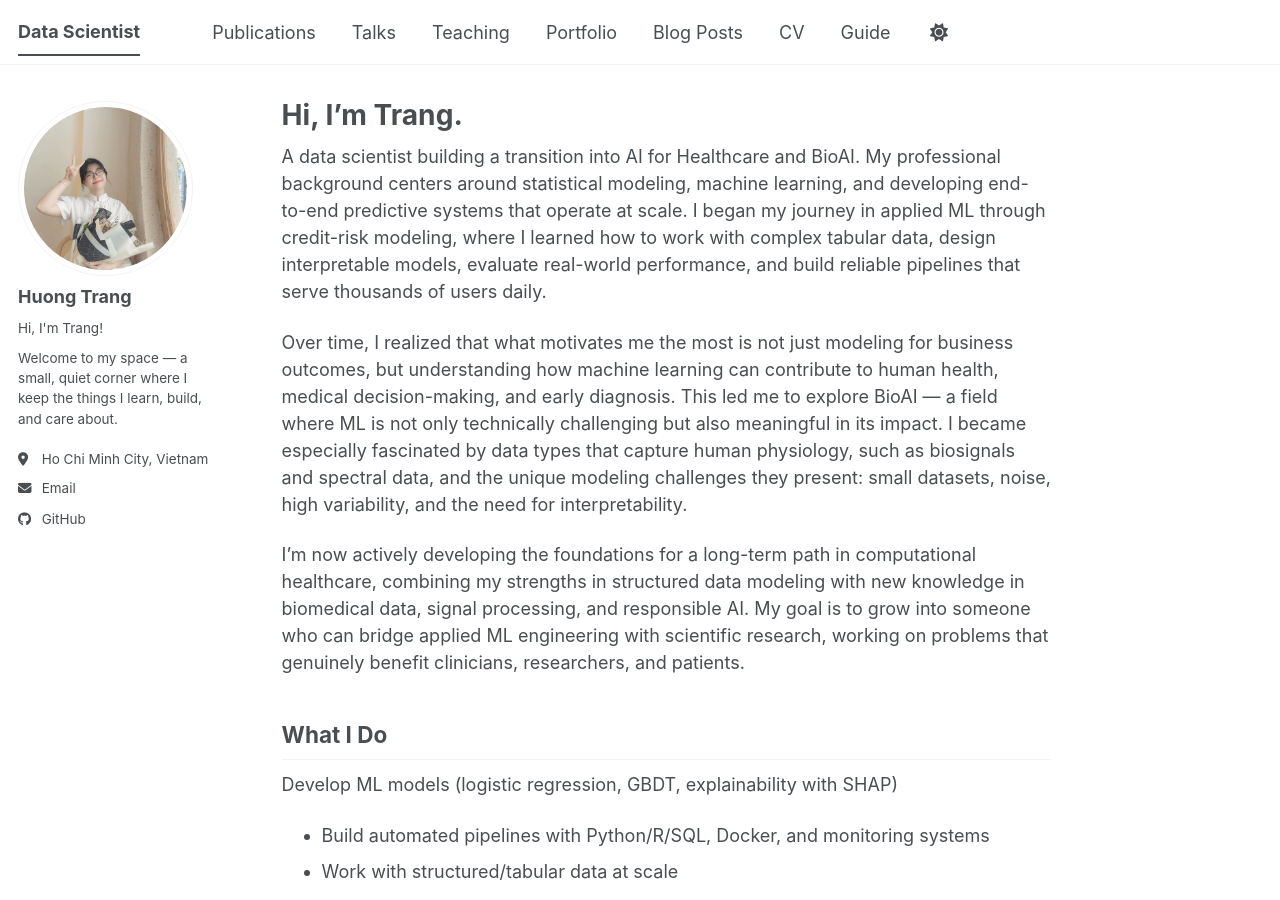
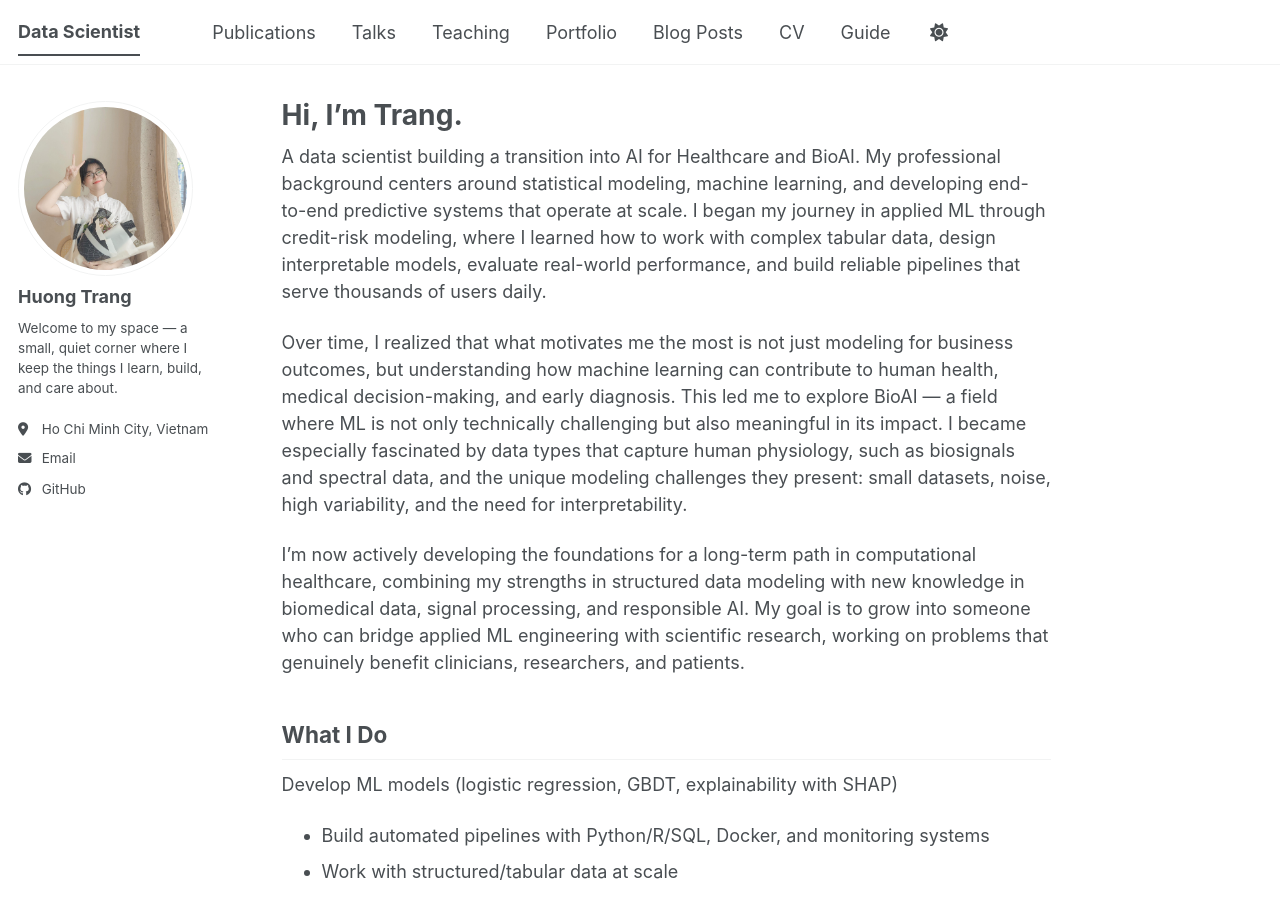
Before and after one commit to HuongTrangDo/huongtrangdo.github.io, a Jekyll site: the page built from _pages/about.md, in a window 1280 px wide and 900 px high. Built offline with Jekyll 4.4.1, drawn with Linux system fonts in a browser that asks for light colours; a script bundle is joined from its source files by our own code; library files that are not in the unit come from our copies.

Commit message:
Update _config.yml

```diff
--- a/_config.yml
+++ b/_config.yml
@@ -25,7 +25,7 @@ author:
   # Biographic information
   avatar           : "profile.jpg"
   name             : "Huong Trang"
-  pronouns         : "Hi, I'm Trang!"
+  # pronouns         : "She/her"
   bio              : "Welcome to my space — a small, quiet corner where I keep the things I learn, build, and care about."
   location         : "Ho Chi Minh City, Vietnam"
   employer         : #"University"
```
